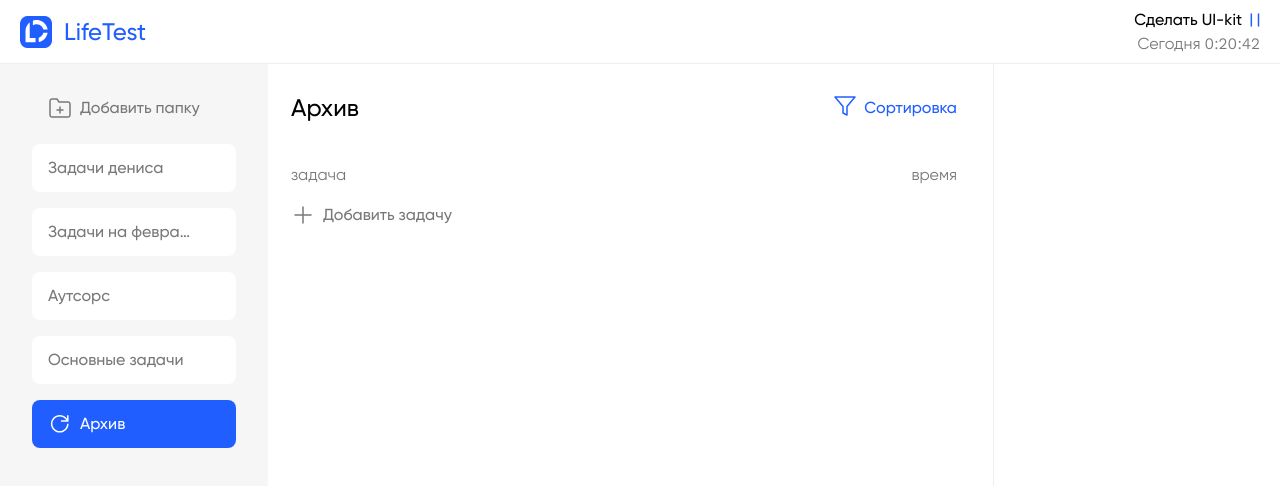
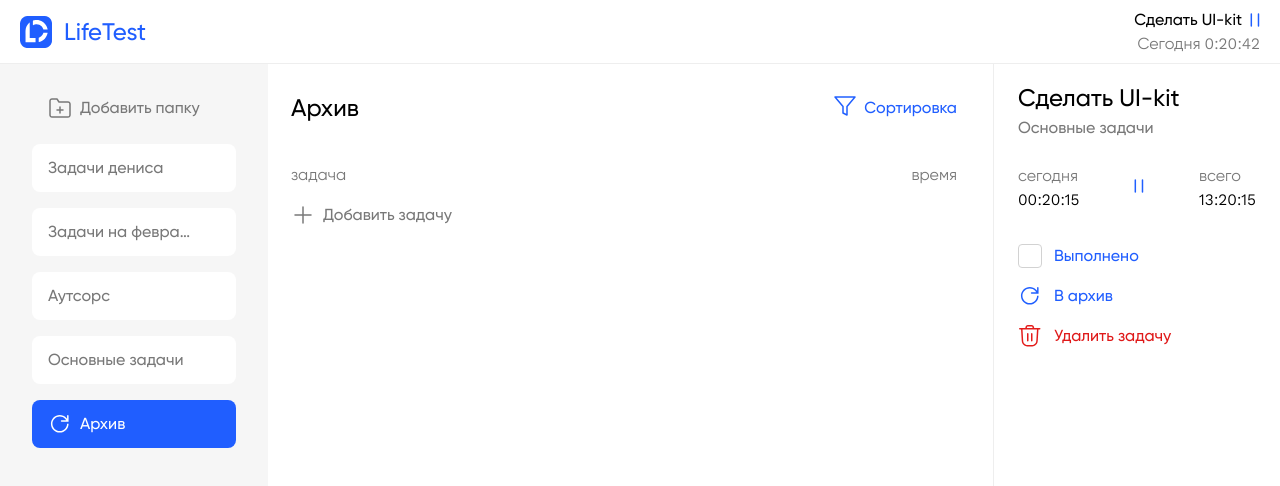
Before and after one commit to romankuvshanov/lifetest, a React (Create React App) app: page / in a window 1280 px wide. Shown: the top 486 px of the page. Built offline with nearby package versions, Linux system fonts and the light colour scheme.

Commit message:
Сделал таскбар визуал

```diff
--- a/src/components/TaskBar/TaskBar.jsx
+++ b/src/components/TaskBar/TaskBar.jsx
@@ -1,5 +1,39 @@
-import './TaskBar.scss';
+import "./TaskBar.scss";
+import PauseIcon from "../icons/PauseIcon/PauseIcon";
+import Checkbox from "../controls/Checkbox/Checkbox";
+import TrashIcon from "../icons/TrashIcon/TrashIcon";
+import ArchiveIcon from "../icons/ArchiveIcon/ArchiveIcon";
 
 export default function TaskBar() {
-    return <div className={'task-bar'}></div>;
+  return (
+    <div className={"task-bar"}>
+      <p className={"task-bar__task-title"}>Сделать UI-kit</p>
+      <p className={"task-bar__folder-title"}>Основные задачи</p>
+      <div className={"task-bar__counter"}>
+        <div className={"task-bar__today"}>
+          <p className={'task-bar__date'}>сегодня</p>
+          <p className={'task-bar__time'}>00:20:15</p>
+        </div>
+        <span className={'task-bar__pause-icon'}><PauseIcon /></span>
+        <div className={"task-bar__all"}>
+          <p className={'task-bar__date'}>всего</p>
+          <p className={'task-bar__time'}>13:20:15</p>
+        </div>
+      </div>
+      <div className={"task-bar__buttons"}>
+        <div className={"task-bar__complete"}>
+          <Checkbox />
+          <p>Выполнено</p>
+        </div>
+        <div className={"task-bar__archive"}>
+          <span className={'task-bar__archive-icon'}><ArchiveIcon /></span>
+          <p>В архив</p>
+        </div>
+        <div className={"task-bar__delete"}>
+          <span className={'task-bar__trash-icon'}><TrashIcon /></span>
+          <p>Удалить задачу</p>
+        </div>
+      </div>
+    </div>
+  );
 }
--- a/src/components/TaskBar/TaskBar.scss
+++ b/src/components/TaskBar/TaskBar.scss
@@ -1,4 +1,83 @@
+@import "src/assets/styles/text";
+@import "src/assets/styles/colors";
+
 .task-bar {
-  height: calc(100vh - 64px);
-  padding: 24px 32px;
+  padding: 16px 24px;
+
+  &__task-title {
+    @include title-h1-medium;
+  }
+
+  &__folder-title {
+    @include title-h2-medium;
+    color: $gray-80;
+    padding-bottom: 24px;
+  }
+
+  &__counter {
+    display: flex;
+    flex-direction: row;
+    justify-content: space-between;
+    align-items: center;
+    padding-bottom: 24px;
+  }
+
+  &__date {
+    @include text-regular;
+    color: $gray-80;
+  }
+
+  &__time {
+    @include time-regular;
+    color: $gray-100;
+  }
+
+  &__pause-icon {
+    filter: invert(46%) sepia(88%) saturate(6668%) hue-rotate(221deg) brightness(102%) contrast(101%);
+  }
+
+  &__complete {
+    @include title-h2-medium;
+    color: $primary-color;
+    display: flex;
+    align-items: center;
+    column-gap: 12px;
+    padding: 8px 0;
+
+    .checkbox {
+      height: 24px;
+      width: 24px;
+
+      &::after {
+        height: 24px;
+        width: 24px;
+      }
+    }
+  }
+
+  &__archive {
+    @include title-h2-medium;
+    color: $primary-color;
+    display: flex;
+    align-items: center;
+    column-gap: 12px;
+    padding: 8px 0;
+  }
+
+  &__archive-icon {
+    filter: invert(46%) sepia(88%) saturate(6668%) hue-rotate(221deg) brightness(102%) contrast(101%);
+  }
+
+  &__delete {
+    @include title-h2-medium;
+    color: $error-color;
+    display: flex;
+    align-items: center;
+    column-gap: 12px;
+    padding: 8px 0;
+  }
+
+  &__trash-icon {
+    filter: invert(14%) sepia(78%) saturate(4068%) hue-rotate(351deg) brightness(113%) contrast(98%);
+  }
 }
--- a/src/components/controls/Checkbox/Checkbox.scss
+++ b/src/components/controls/Checkbox/Checkbox.scss
@@ -1,6 +1,6 @@
 @import "src/assets/styles/colors";
 
-.checkbox{
+.checkbox {
   height: 16px;
   width: 16px;
   cursor: pointer;
```
